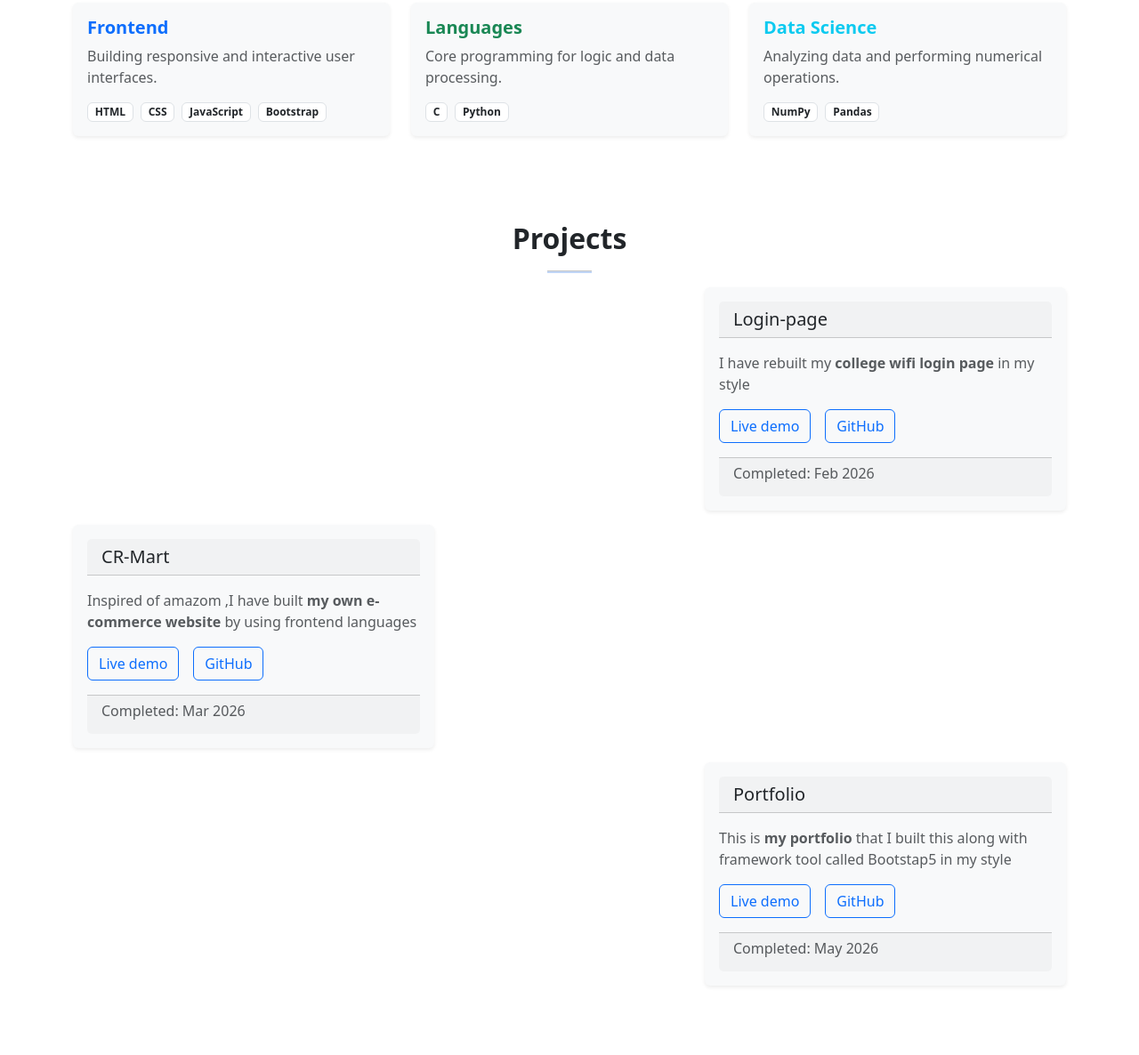
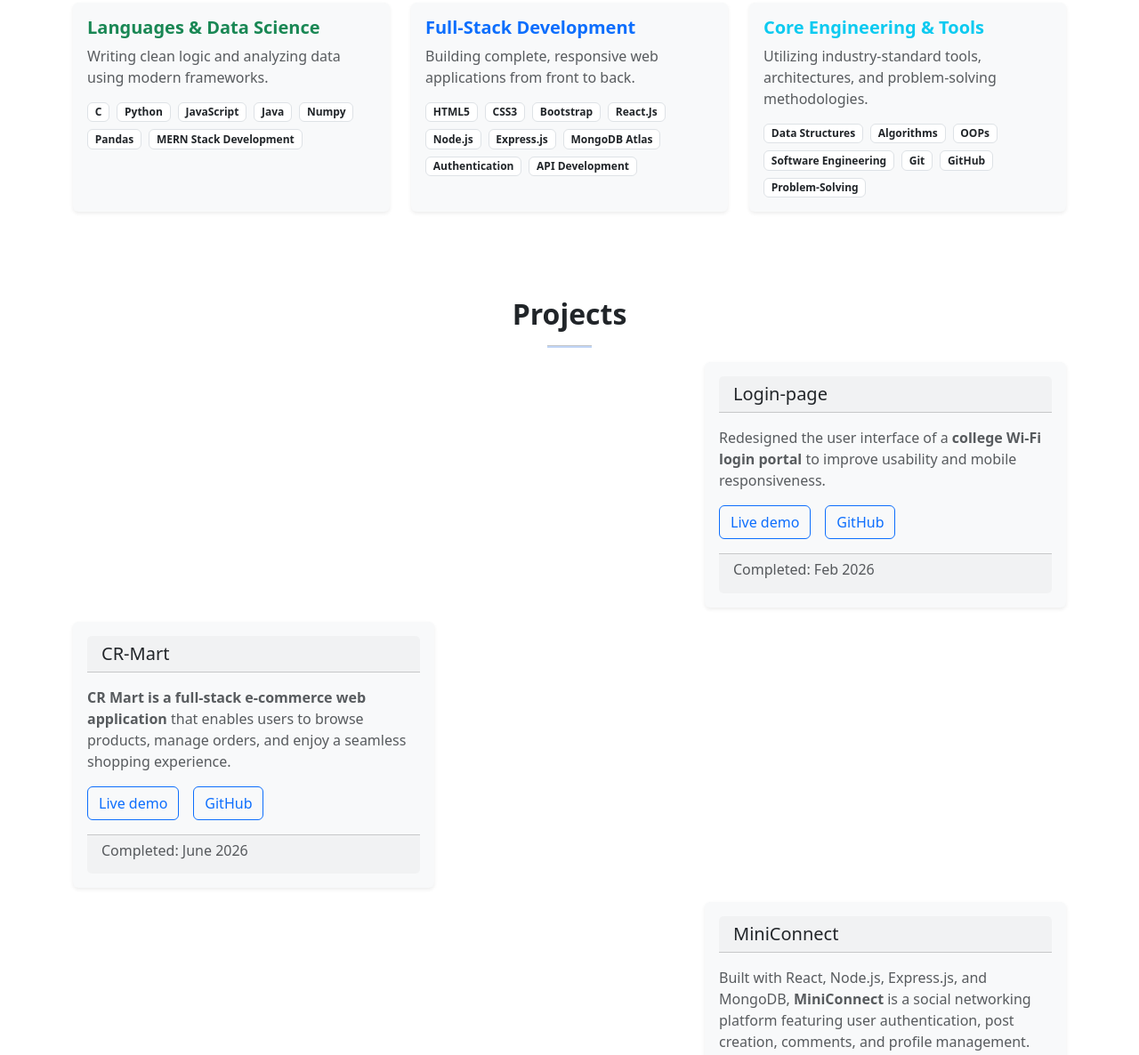
Before and after one commit to Dharaneesh-Cr/my-portfolio, a plain HTML site: page index.html in a window 1280 px wide. Shown: the part 919-2105 px from the top of the page at 89% size. Drawn offline with nearby package versions, Linux system fonts and the light colour scheme.

Commit message:
Updated the file

```diff
--- a/index.html
+++ b/index.html
@@ -79,45 +79,62 @@
         <div class="col-12 col-md-4">
             <div class="card h-100 shadow-sm border-0 bg-light">
                 <div class="card-body">
-                    <h5 class="card-title fw-bold text-primary">Frontend</h5>
-                    <p class="card-text text-muted">Building responsive and interactive user interfaces.</p>
+                    <h5 class="card-title fw-bold text-success">Languages & Data Science</h5>
+                    <p class="card-text text-muted">Writing clean logic and analyzing data using modern frameworks.</p>
                     <div class="d-flex flex-wrap gap-2">
-                        <span class="badge bg-white text-dark border">HTML</span>
-                        <span class="badge bg-white text-dark border">CSS</span>
+
+                        <span class="badge bg-white text-dark border">C</span>
+                        <span class="badge bg-white text-dark border">Python</span>
                         <span class="badge bg-white text-dark border">JavaScript</span>
-                        <span class="badge bg-white text-dark border">Bootstrap</span>
+                        <span class="badge bg-white text-dark border">Java</span>
+                        <span class="badge bg-white text-dark border">Numpy</span>
+                        <span class="badge bg-white text-dark border">Pandas</span>
+                        <span class="badge bg-white text-dark border">MERN Stack Development</span>
+
                     </div>
                 </div>
             </div>
         </div>
-
         <div class="col-12 col-md-4">
             <div class="card h-100 shadow-sm border-0 bg-light">
                 <div class="card-body">
-                    <h5 class="card-title fw-bold text-success">Languages</h5>
-                    <p class="card-text text-muted">Core programming for logic and data processing.</p>
+                    <h5 class="card-title fw-bold text-primary">Full-Stack Development</h5>
+                    <p class="card-text text-muted">Building complete, responsive web applications from front to back.</p>
                     <div class="d-flex flex-wrap gap-2">
-
-                        <span class="badge bg-white text-dark border">C</span>
-                        <span class="badge bg-white text-dark border">Python</span>
+                        <span class="badge bg-white text-dark border">HTML5</span>
+                        <span class="badge bg-white text-dark border">CSS3</span>
+                        <span class="badge bg-white text-dark border">Bootstrap</span>
+                        <span class="badge bg-white text-dark border">React.Js</span>
+                        <span class="badge bg-white text-dark border">Node.js</span>
+                        <span class="badge bg-white text-dark border">Express.js</span>
+                        <span class="badge bg-white text-dark border">MongoDB Atlas</span>
+                        <span class="badge bg-white text-dark border">Authentication</span>
+                        <span class="badge bg-white text-dark border">API Development</span>
                     </div>
                 </div>
             </div>
         </div>
-
         <div class="col-12 col-md-4">
             <div class="card h-100 shadow-sm border-0 bg-light">
                 <div class="card-body">
-                    <h5 class="card-title fw-bold text-info">Data Science</h5>
-                    <p class="card-text text-muted">Analyzing data and performing numerical operations.</p>
+                    <h5 class="card-title fw-bold text-info">Core Engineering & Tools</h5>
+                    <p class="card-text text-muted">Utilizing industry-standard tools, architectures, and problem-solving methodologies.</p>
                     <div class="d-flex flex-wrap gap-2">
-                        <span class="badge bg-white text-dark border">NumPy</span>
-                        <span class="badge bg-white text-dark border">Pandas</span>
+                        <span class="badge bg-white text-dark border">Data Structures</span>
+                        <span class="badge bg-white text-dark border">Algorithms</span>
+                        <span class="badge bg-white text-dark border">OOPs</span>
+                        <span class="badge bg-white text-dark border">Software Engineering</span>
+                        <span class="badge bg-white text-dark border">Git</span>
+                        <span class="badge bg-white text-dark border">GitHub</span>
+                        <span class="badge bg-white text-dark border">Problem-Solving</span>
+
                     </div>
                 </div>
             </div>
         </div>
     </div>
+
+
 </section>
 <section id="projects" class="container py-5">
     <div class="text-center">
@@ -129,7 +146,7 @@
             <div class="card h=100 shadow-sm border-0 bg-light ">
                 <div class="card-body">
                     <h5 class="card-title card-header mb-3">Login-page</h5>
-                    <p class="card-text text-muted">I have rebuilt my <span class="fw-bolder">college wifi login page</span> in my style</p>
+                    <p class="card-text text-muted">Redesigned the user interface of a <span class="fw-bolder">college Wi-Fi login portal</span> to improve usability and mobile responsiveness.</p>
                     <div class="d-flex flex-wrap">
                         <a class=" btn btn-outline-primary card-link bg-text-primary" href="https://dharaneesh-cr.github.io/login-page/" target="_blank">Live demo</a>
                         <a class=" btn btn-outline-primary card-link bg-text-primary" href="https://github.com/Dharaneesh-Cr/login-page.git" target="_blank">GitHub</a>
@@ -146,13 +163,13 @@
             <div class="card h=100 shadow-sm border-0 bg-light ">
                 <div class="card-body">
                     <h5 class="card-title card-header mb-3">CR-Mart</h5>
-                    <p class="card-text text-muted"> Inspired of amazom ,I have built <span class="fw-bolder">my own e-commerce website</span> by using frontend languages </p>
+                    <p class="card-text text-muted"> <span class="fw-bolder">CR Mart is a full-stack e-commerce web application</span> that enables users to browse products, manage orders, and enjoy a seamless shopping experience. </p>
                     <div class="d-flex flex-wrap">
-                        <a class=" btn btn-outline-primary card-link bg-text-primary" href="https://dharaneesh-cr.github.io/amazon-clone/" target="_blank">Live demo</a>
-                        <a class=" btn btn-outline-primary card-link bg-text-primary" href="https://github.com/Dharaneesh-Cr/amazon-clone.git" target="_blank">GitHub</a>
+                        <a class=" btn btn-outline-primary card-link bg-text-primary" href="https://crmart.onrender.com/" target="_blank">Live demo</a>
+                        <a class=" btn btn-outline-primary card-link bg-text-primary" href="https://github.com/Dharaneesh-Cr/CRMart.git" target="_blank">GitHub</a>
                     </div>
                     <div class="card-footer mt-3">
-                        <h6 class="text-muted">Completed: Mar 2026</h6>
+                        <h6 class="text-muted">Completed: June 2026</h6>
                     </div>
                 </div>
             </div>
@@ -162,14 +179,14 @@
         <div class="col-12 col-md-6 mb-3" style="max-width: 430px;">
             <div class="card h=100 shadow-sm border-0 bg-light">
                 <div class="card-body">
-                    <h5 class="card-title card-header mb-3">Portfolio</h5>
-                    <p class="card-text text-muted">This is <span class="fw-bolder">my portfolio </span>that I built this along with framework tool called Bootstap5 in my style</p>
+                    <h5 class="card-title card-header mb-3">MiniConnect</h5>
+                    <p class="card-text text-muted">Built with React, Node.js, Express.js, and MongoDB, <span class="fw-bolder">MiniConnect</span> is a social networking platform featuring user authentication, post creation, comments, and profile management.</p>
                     <div class="d-flex flex-wrap">
-                        <a class=" btn btn-outline-primary card-link bg-text-primary" href="https://dharaneesh-cr.github.io/login-page/" target="_blank">Live demo</a>
-                        <a class=" btn btn-outline-primary card-link bg-text-primary" href="https://github.com/Dharaneesh-Cr/login-page.git" target="_blank">GitHub</a>
+                        <a class=" btn btn-outline-primary card-link bg-text-primary" href="https://miniconnect-social.onrender.com" target="_blank">Live demo</a>
+                        <a class=" btn btn-outline-primary card-link bg-text-primary" href="https://github.com/Dharaneesh-Cr/MiniConnect.git" target="_blank">GitHub</a>
                     </div>
                     <div class="card-footer mt-3">
-                        <h6 class="text-muted">Completed: May 2026</h5>
+                        <h6 class="text-muted">Completed: July 2026</h5>
                     </div>
                 </div>
             </div>
```
